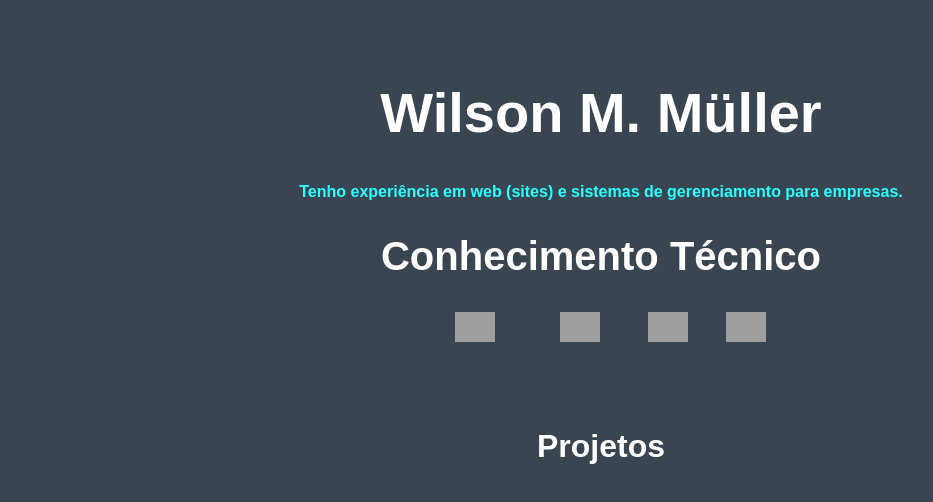
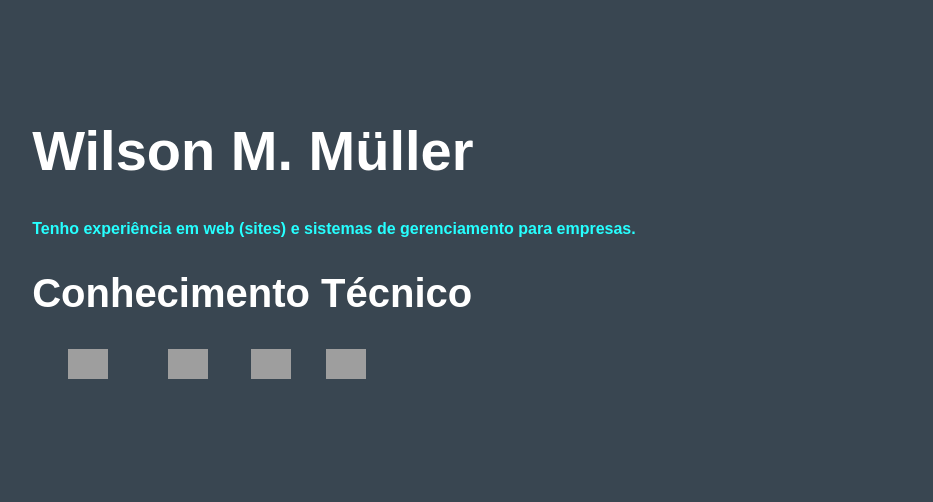
Before and after one commit to IsfetShen/porfolio, a plain HTML site: page index.html in a window 1280 px wide. Shown: the whole page, without its empty margins (39-972 px from the left). Drawn offline with Linux system fonts and the light colour scheme; grey boxes are pictures that could not be loaded.

Commit message:
layout reorganized

```diff
--- a/index.html
+++ b/index.html
@@ -7,6 +7,7 @@
     <title>Wilson M. Müller</title>
   </head>
   <body>
+    <header>
       <h1>Wilson M. Müller</h1>
       <p>Tenho experiência em web (sites) e sistemas de gerenciamento para empresas.</p>
       <h2>Conhecimento Técnico</h2>
@@ -28,17 +29,27 @@
           <p>CSS</p>
         </div>
       </div>
-   <h3>Projetos</h3>
-
+    </header>
+    <div class="projetcs">
+      <h3></h3>
+    </div>
     <style>
       * {font-family: 'PT Sans', sans-serif;}
-      h1 {font-size: 3.5em; font:bold; text-align: center;}
       body {
         background-color: #394651;
         color:white;
         margin-top: 5em;
-        text-align: center;
+        display: flex;
+        justify-content:space-between;
+        flex-wrap: wrap;
       }
+      header{
+        padding-left: 5%;
+        text-align: left;
+      }
+      h1 {
+        font-size: 3.5em;
+        font-weight:bold;}
       p {
         font-weight: bold;
         color: #26FFFF;
@@ -47,11 +58,12 @@
         font-size: 2.5em;
       }
       .technology{
-        display: inline;
+        display: flex;
       }
       .i{
-        display:inline-block;
+        display:inline;
         margin-inline: 1em;
+        text-align: center;
       }
       .i p{
         opacity:0;
@@ -63,6 +75,9 @@
       h3 {
         font-size: 2em;
       }
+      .projects{
+        padding-right: 20%;
+      }
     </style>
   </body>
 </html>
```
Lines whose indentation alone changed are shown as unchanged.
